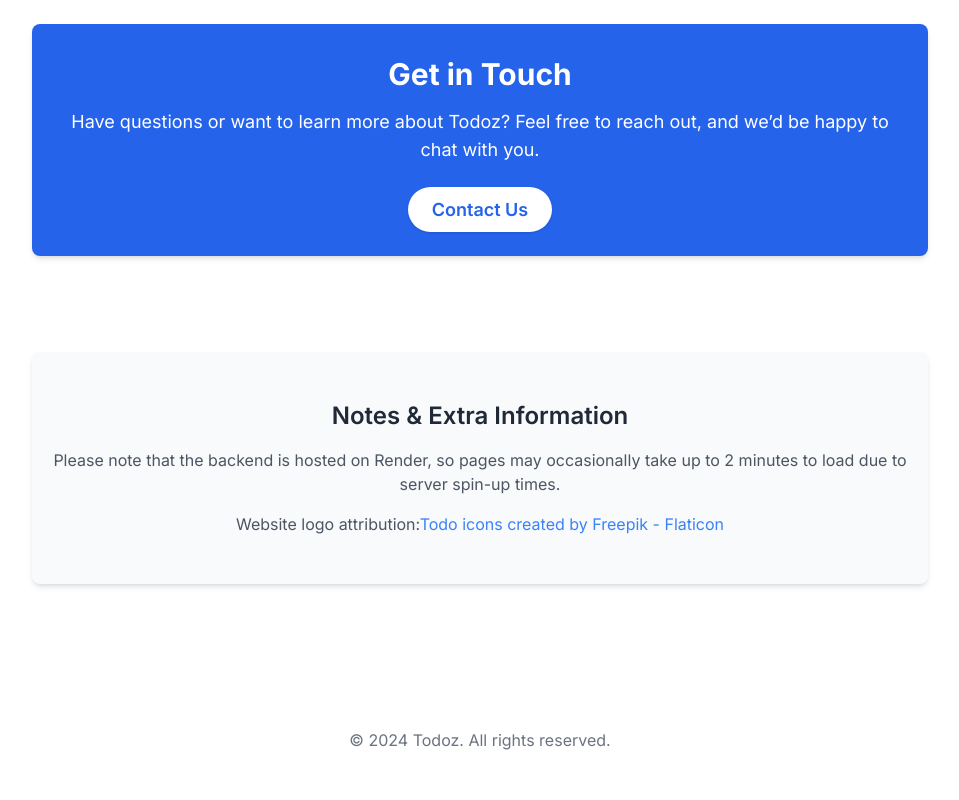
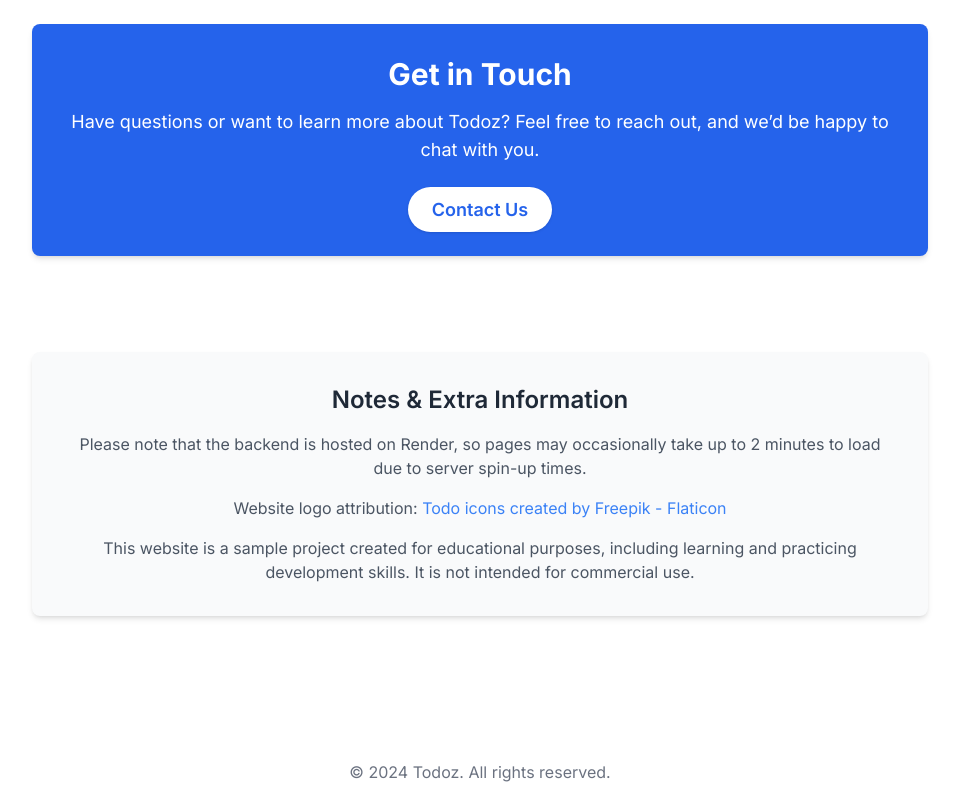
Before and after one commit to utkarshagrrawal/Todoz, a React (Vite) app in the folder Frontend/: page /about-us in a window 1280 px wide. Shown: the part 1185-1985 px from the top of the page, without its empty margins (160-1119 px from the left). Before the commit the page ends 1953 px from the top, so only its background shows below. Built offline with nearby package versions, Linux system fonts and the light colour scheme; no server answers.

Commit message:
Update About Us page; adjust padding, add educational purpose note, and improve logo attribution section

```diff
--- a/Frontend/src/pages/aboutUs.jsx
+++ b/Frontend/src/pages/aboutUs.jsx
@@ -82,7 +82,7 @@
           </Link>
         </section>
 
-        <section className="w-full max-w-4xl mx-auto text-center py-12 bg-gray-50 rounded-lg shadow-md mt-8 mb-16">
+        <section className="w-full max-w-4xl mx-auto text-center p-8 bg-gray-50 rounded-lg shadow-md mt-8 mb-16">
           <h3 className="text-2xl font-semibold text-gray-800 mb-4">
             Notes & Extra Information
           </h3>
@@ -91,7 +91,7 @@
             occasionally take up to 2 minutes to load due to server spin-up
             times.
           </p>
-          <p className="text-gray-600">
+          <p className="text-gray-600 mb-4">
             Website logo attribution:
             <a
               href="https://www.flaticon.com/free-icons/todo"
@@ -100,8 +100,14 @@
               rel="noopener noreferrer"
               className="text-blue-500 hover:underline"
             >
+              {" "}
               Todo icons created by Freepik - Flaticon
             </a>
+          </p>
+          <p className="text-gray-600">
+            This website is a sample project created for educational purposes,
+            including learning and practicing development skills. It is not
+            intended for commercial use.
           </p>
         </section>
       </div>
```
